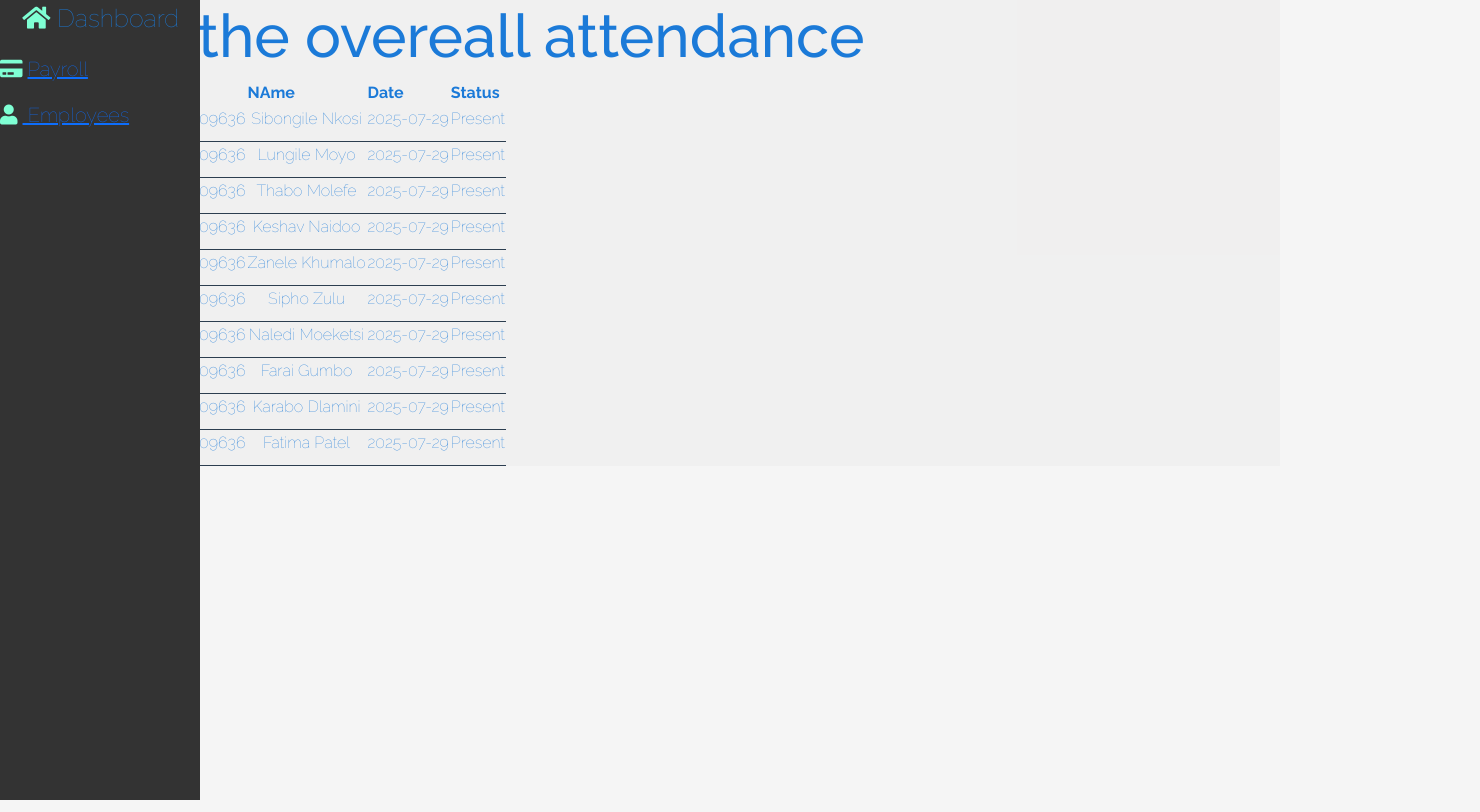
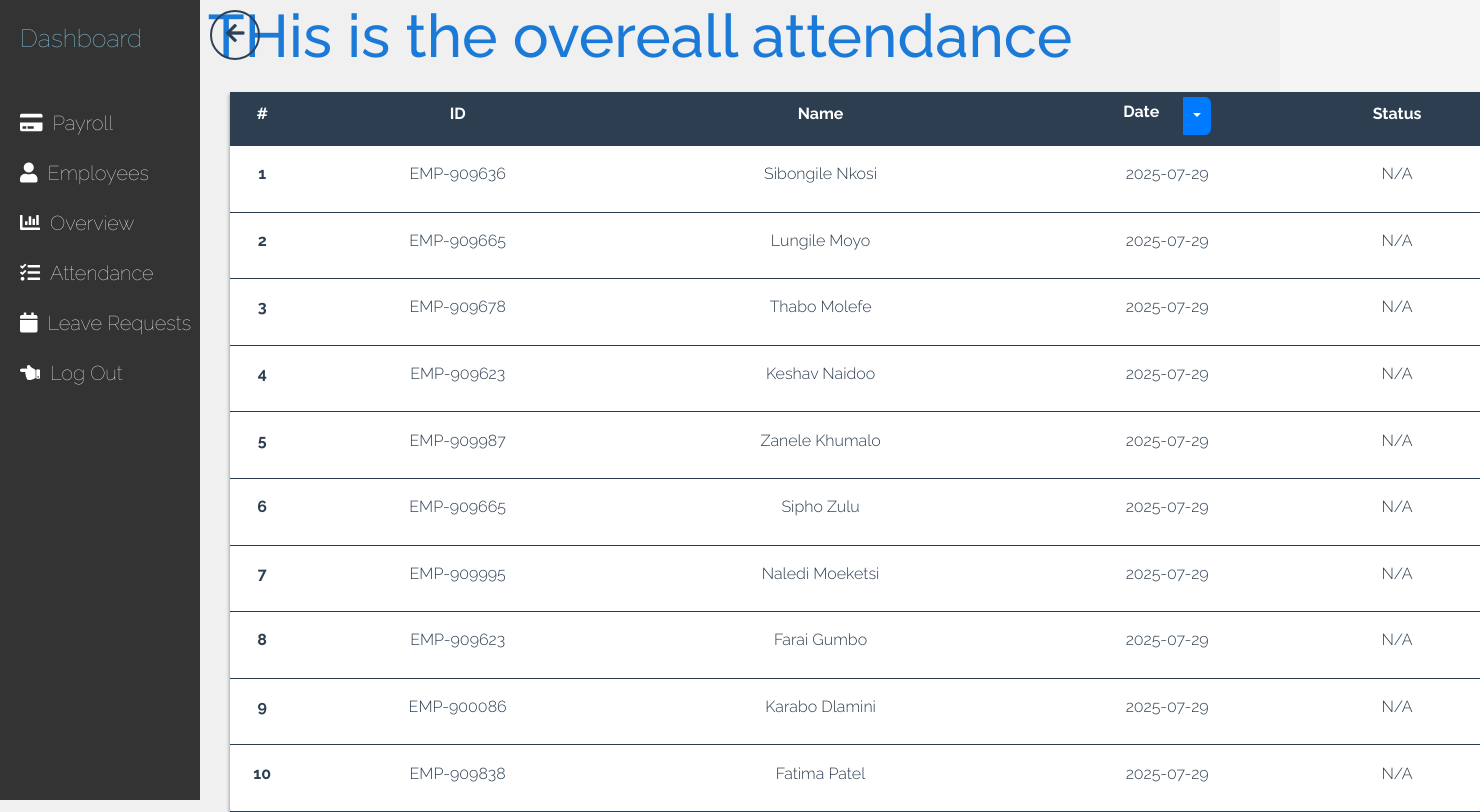
Before and after one commit to Emanorion/HR_systems_core_project, a Vue app in the folder project-module/: page /#/overallattendance in a window 1280 px wide. Shown: the whole page, 1480 px wide, since content can reach past the window. Built offline with nearby package versions, Linux system fonts and the light colour scheme.

Commit message:
:wheelchair:

```diff
--- a/project-module/src/App.vue
+++ b/project-module/src/App.vue
@@ -45,7 +45,6 @@ nav a:hover{
 h3{
   margin: 0;
   color: #d3d7db;
-  color: #2c3e50;
 }
 
 nav a.router-link-exact-active {
--- a/project-module/src/components/AttendanceStats.vue
+++ b/project-module/src/components/AttendanceStats.vue
@@ -2,33 +2,43 @@
     <div class="attendanceCard">
         <h4 class="attendTitle">Attendance feedback</h4>
         <p>Todays stats</p>
-        <div class="attendItems">
-            <div class="attendancePercent">
-
+        <div class="tank">
+            <div class="attendanceProgress">
+                <div class="progressBar" :style="{ width: progressWidth + '%' }">Attendance {{ progressWidth }}%</div>
             </div>
-            <router-link to="/overallattendance"><button>see more</button></router-link>
         </div>
+        <router-link to="/overallattendance"><button class="seeattend">see more</button></router-link>
     </div>
 </template>
 
 <script>
-import attendanceAndLeave from '@/data/attendanceAndLeave';
+let i = 0;
 export default {
     name: 'AttendanceStats',
     data() {
         return {
-            attendanceAndLeave: attendanceAndLeave
+            progressWidth: 1
         }
     },
+    mounted() {
+        this.move();
+    },
     methods: {
-        isPresent() {
-
-        },
-        progressBar() {
-            let progress = attendanceAndLeave.attendance[4].status
-
+        move() {
+            if (this.progressWidth >= 100) {
+                this.progressWidth = 1;
+            }
+            let width = this.progressWidth;
+            let id = setInterval(() => {
+                if (width >= 100) {
+                    clearInterval(id);
+                } else {
+                    width++;
+                    this.progressWidth = width;
+                }
+            }, 10);
         }
-    }
+    },
 }
 </script>
 <style>
@@ -40,4 +50,35 @@ export default {
     border-radius: 5px;
     box-shadow: 0 4px 16px 0 rgba(8, 14, 20, 0.312);
 }
+.tank{
+    display: flex;
+    flex-direction: column;
+    justify-content: center;
+    align-items: center;
+}
+.attendanceProgress {
+    width: 90%;
+    background-color: grey;
+    border-radius: 4px;
+}
+.seeattend{
+    width: 85px;
+    height: 30px;
+    margin-top: 20px;
+    margin-right: 10px;
+    margin-left: 24px;
+    background-color: white;
+    border: 1px solid skyblue;
+    border-radius: 5px;
+    color: rgb(78, 177, 216);
+}
+.progressBar {
+    height: 40px;
+    width: 1%;
+    background-color: #2c3e50;
+    color: white;
+    text-align: center;
+    font-weight: 300;
+    margin: auto;
+}
 </style>
--- a/project-module/src/components/EmployeeAttendance.vue
+++ b/project-module/src/components/EmployeeAttendance.vue
@@ -5,17 +5,17 @@
         <table class="table">
             <thead>
                 <tr>
-                    <th scope="col">#</th>
-                    <th scope="col">ID</th>
-                    <th scope="col">Name</th>
-                    <th scope="col">Date</th>
-                    <th scope="col">Status</th>
+                    <th class="Hrow" scope="col">#</th>
+                    <th class="Hrow" scope="col">ID</th>
+                    <th class="Hrow" scope="col">Name</th>
+                    <th class="Hrow" scope="col">Date</th>
+                    <th class="Hrow" scope="col">Status</th>
                 </tr>
             </thead>
             <tbody>
-                <tr v-for="stats in attendanceAndLeave" :key="stats.employeeId">
+                <tr v-for="(stats, idx) in attendanceAndLeave" :key="stats.employeeId">
                     <th scope="row">{{ stats.employeeId }}</th>
-                    <td>EMP-909636</td>
+                    <td>{{ empIDs[idx] }}</td>
                     <td>{{ stats.name }}</td>
                     <td>{{ stats.attendance[4].date }}</td>
                     <td>{{ stats.attendance[4].status }}</td>
@@ -25,14 +25,14 @@
     </div>
 </template>
 
-<style>
+<style scoped>
 .headingText {
     padding-top: 5px;
-    text-decoration: underline;
     background-color: white;
     width: 100%;
     border-radius: 3px;
-    box-shadow: 0 4px 16px 0 rgba(8, 14, 20, 0.473);
+    margin: 0;
+    /* box-shadow: 0 4px 16px 0 rgba(8, 14, 20, 0.473); */
 }
 
 .table {
@@ -52,10 +52,14 @@
     margin-left: 230px;
     margin-top: 20px;
 }
+.Hrow{
+    background-color: #2c3e50;
+    color: white;
+}
 .table th,
 td {
     text-align: center;
-    padding-bottom: 10px;
+    /* padding-bottom: 10px; */
     border-bottom: 1px solid #2c3e50;
 }
 </style>
@@ -67,7 +71,19 @@ export default {
     name: 'EmployeeAttendance',
     data() {
         return {
-            attendanceAndLeave: attendanceAndLeave
+            attendanceAndLeave: attendanceAndLeave,
+            empIDs: [
+                 'EMP-909636',
+                 'EMP-909665',
+                 'EMP-909678',
+                 'EMP-909623',
+                 'EMP-909987',
+                 'EMP-909665',
+                 'EMP-909995',
+                 'EMP-909623',
+                 'EMP-900086',
+                 'EMP-909838'
+            ]
         }
     },
     methods: {
--- a/project-module/src/components/EmployeeOverallAttendance.vue
+++ b/project-module/src/components/EmployeeOverallAttendance.vue
@@ -1,23 +1,36 @@
 <template>
-    <p>This is attendance</p>
-    <table>
+    <div class="empTable">
+        <table class="content">
             <thead>
-            <th scope="col">#</th>
-            <th scope="col">ID</th>
-            <th scope="col">NAme</th>
-            <th scope="col">Date</th>
-            <th scope="col">Status</th>
+                <th class="Hrow" scope="col">#</th>
+                <th class="Hrow" scope="col">ID</th>
+                <th class="Hrow" scope="col">Name</th>
+                <th class="Hrow" scope="col">
+                    <div class="btn-group">
+                        <span class="date">Date</span><button type="button" class="btn "></button>
+                        <button type="button" class="btn btn-danger dropdown-toggle dropdown-toggle-split"
+                            data-bs-toggle="dropdown" aria-expanded="false">
+                            <span class="visually-hidden">Toggle Dropdown</span>
+                        </button>
+                        <ul class="dropdown-menu">
+                            <li><a class="dropdown-item"><input v-model="selectDate" type="date"></a></li>
+                        </ul>
+                    </div>
+                </th>
+                <th class="Hrow" scope="col">Status</th>
             </thead>
             <tbody>
-            <tr v-for="stats in attendanceAndLeave" :key="stats.employeeId">
+                <tr v-for="(stats, idx) in attendanceAndLeave" :key="stats.employeeId">
                     <th scope="row">{{ stats.employeeId }}</th>
-                <td>EMP-909636</td>
+                    <td>{{ empIDs[idx] }}</td>
                     <td>{{ stats.name }}</td>
                     <td>{{ stats.attendance[4].date }}</td>
-                <td>{{ stats.attendance[4].status }}</td>
+                    <td>{{ checkIfDatePresent(stats) }}</td>
                 </tr>
             </tbody>
         </table>
+    </div>
+
 </template>
 
 <script>
@@ -25,11 +38,74 @@ import attendanceAndLeave from '@/data/attendanceAndLeave';
 
 export default {
     name: 'EmployeeOverallAttendance',
-    data(){
-        return{
-            attendanceAndLeave: attendanceAndLeave
+    data() {
+        return {
+            attendanceAndLeave: attendanceAndLeave,
+            selectDate: '',
+            empIDs: [
+                 'EMP-909636',
+                 'EMP-909665',
+                 'EMP-909678',
+                 'EMP-909623',
+                 'EMP-909987',
+                 'EMP-909665',
+                 'EMP-909995',
+                 'EMP-909623',
+                 'EMP-900086',
+                 'EMP-909838'
+            ]
+        }
+    },
+    methods: {
+
+        checkIfDatePresent(stats){
+            const record = stats.attendance.find(att => att.date === this.selectDate);
+            return record ? record.status : 'N/A'
         }
     }
 }
 
 </script>
+
+<style>
+.empTable {
+    text-align: center;
+    color: #2c3e50;
+    font-weight: 300;
+    background-color: white;
+    border-radius: 5px;
+    width: 1250px;
+    height: 90vh;
+    margin-left: 230px;
+    margin-top: 20px;
+}
+.Hrow{
+    background-color: #2c3e50;
+    color: white;
+}
+.content {
+    width: 1250px;
+    margin: auto;
+    padding: 10;
+    box-shadow: 1px 4px 3px 2px rgba(8, 14, 20, 0.312);
+    height: 100%;
+}
+.date{
+    text-align: center;
+    margin-top: 7px;
+    font-size: 16px;
+}
+.content th,
+td {
+    text-align: center;
+    padding-bottom: 10px;
+    border-bottom: 1px solid #2c3e50;
+    height: 45px;
+}
+.btn-group .btn-danger {
+    background-color: #007bff !important;
+    border-color: #007bff !important;
+    color: #fff !important;
+    margin-top: 4px;
+}
+</style>
--- a/project-module/src/components/EmployeeReview.vue
+++ b/project-module/src/components/EmployeeReview.vue
@@ -13,7 +13,7 @@
     }
 </script>
 
-<style>
+<style scoped>
     .ReviewCard{
         background-color: white;
         margin-left: 10px;
--- a/project-module/src/components/NavBar.vue
+++ b/project-module/src/components/NavBar.vue
@@ -3,10 +3,6 @@
         <h3 style="flex-grow: 0;padding-left: 10px;">ModernTech Solutions</h3>
         <div>
             <router-link to="/" style="flex-grow: 2;">Home</router-link>
-            <router-link to="/overview" style="flex-grow: 1;">Overview</router-link>
-            <router-link to="/overallattendance">Attendance</router-link>
-            <router-link to="/leaveform">Leave Requests</router-link>
-            <router-link to="/payroll">Payroll</router-link>
         </div>
     </nav>
 </template>
--- a/project-module/src/components/SideBar.vue
+++ b/project-module/src/components/SideBar.vue
@@ -1,41 +1,63 @@
 <template>
     <div class="sideBar">
         <div class="sidebar-title">
-            <p><i class="fa fa-fw fa-home"></i>Dashboard</p>
+            <p>Dashboard</p>
         </div>
         <div class="items">
-            <p class="icon"><router-link to="/payroll"><i class="fa fa-credit-card"></i>Payroll</router-link></p>
-            <p class="icon"><router-link to="/Employees"><i class="fa fa-user" aria-hidden="true"></i> Employees</router-link></p>
+            <ul>
+                    <li class="icon sidebar-item"><i class="fa fa-credit-card"></i><router-link to="/payroll"class="dash-link">Payroll</router-link></li>
+                    <li class="icon sidebar-item"><i class="fa fa-user" aria-hidden="true"></i><router-link to="/Employees"
+                        class="dash-link">Employees</router-link></li>
+                    <li class="icon sidebar-item"><i class="fa fa-bar-chart" aria-hidden="true"></i><router-link to="/overview"
+                        class="dash-link">Overview</router-link></li>
+                    <li class="icon sidebar-item"><i class="fa fa-tasks" aria-hidden="true"></i><router-link
+                        to="/overallattendance" class="dash-link">Attendance</router-link></li>
+                    <li class="icon sidebar-item"><i class="fa fa-calendar-o" aria-hidden="true"></i><router-link to="/leaveform"
+                        class="dash-link">Leave Requests</router-link></li>
+                    <li class="icon sidebar-item"><i class="fa fa-hand-o-left" aria-hidden="true"></i><router-link to="/"
+                        class="dash-link">Log Out</router-link></li>
+            </ul>
         </div>
     </div>
 
 </template>
 
 <script>
-import router from '@/router';
-
 export default {
     name: 'Dashboard'
 }
 </script>
 <style>
-.fa{
-    color: aquamarine;margin-right: 5px;
+.fa {
+    color: white;
+}
 
-}
 .sidebar-title {
     font-size: 25px;
-    text-align: center;
+    margin-left: 20px;
+    margin-top: 20px;
+    margin-bottom: 50px;
+    color: skyblue;
+}
+
+.items ul {
+    list-style-type: none;
+    padding-left: 0;
+    margin: 0;
+}
+.items-box{
+    display: flex;
+}
+.dash-link {
+    color: white;
+    text-decoration: none;
 }
 
 .items {
     color: white;
     font-size: 20px;
     text-align: start;
-    width: 150px;
-    display: flex;
-    flex-direction: column;
-    justify-content: space-between;
+    width: 200px;
 }
 
 .dashItems {
@@ -46,11 +68,18 @@ export default {
 .sideBar {
     background-color: #333;
     width: 200px;
-    height: 100vh;
+    height: 100%;
     z-index: 1000;
     position: fixed;
     overflow-y: auto;
     top: 0;
     left: 0;
 }
+.sidebar-item{
+    display: flex;
+    align-items: center;
+    gap: 10px;
+    margin-left: 20px;
+    margin-top: 20px;
+}
 </style>
--- a/project-module/src/views/HomeView.vue
+++ b/project-module/src/views/HomeView.vue
@@ -1,17 +1,14 @@
 <template>
 
-  <NavBar />
   <HomePage />
 </template>
 
 <script>
 import HomePage from "@/components/HomePage";
-import NavBar from "@/components/NavBar.vue";
 
 export default {
   components: {
-    HomePage,
-    NavBar
+    HomePage
   }
 }
 </script>
--- a/project-module/src/views/LeaveForm.vue
+++ b/project-module/src/views/LeaveForm.vue
@@ -1,14 +1,15 @@
 <template>
-    <NavBar />
+    <SideBar />
     <h1 style="text-align: center;">This is the leave requests page</h1>
 </template>
 
 <script>
-import NavBar from '@/components/NavBar.vue';
+import SideBar from '@/components/SideBar.vue';
+
 
 export default{
     components: {
-        NavBar
+        SideBar
     }
 }
 </script>
--- a/project-module/src/views/OverallAttendance.vue
+++ b/project-module/src/views/OverallAttendance.vue
@@ -1,14 +1,16 @@
 <template>
-    <h1>THis is the overeall attendance</h1>
-    <div class="layout">
+    <div class="btn-return">
+        <router-link to="/overview">
+            <i class="i-arrow fa fa-arrow-left fa-lg" aria-hidden="true"></i>
+        </router-link>
+    </div>
+    <h1 class="pageTitle">THis is the overeall attendance</h1>
     <EmployeeOverallAttendance />
     <SideBar />
-    </div>
 </template>
 
 <script>
 import EmployeeOverallAttendance from '@/components/EmployeeOverallAttendance.vue';
-import HrNav from '@/components/HrNav.vue';
 import NavBar from '@/components/NavBar.vue';
 import SideBar from '@/components/SideBar.vue';
 
@@ -21,8 +23,21 @@ export default {
 }
 </script>
 <style>
-    .layout{
-        display: flex;
+    .pageTitle{
+        text-align: center;
     }
-
+    .btn-return{
+        margin-left: 210px;
+        height: 50px;
+        width: 50px;
+        border: 2px solid #2d4257;
+        text-align: center;
+        align-content: center;
+        border-radius: 50%;
+        position: fixed;
+        margin-top: 10px;
+    }
+    .i-arrow{
+        color: #2d4257;
+    }
 </style>
--- a/project-module/src/views/Overview.vue
+++ b/project-module/src/views/Overview.vue
@@ -17,7 +17,6 @@
 <script>
 import Dashboard from '@/components/SideBar.vue';
 import EmployeeAttendance from '@/components/EmployeeAttendance.vue';
-import HrNav from '@/components/HrNav.vue';
 import LeaveStats from '@/components/LeaveStats.vue';
 import AttendanceStats from '@/components/AttendanceStats.vue';
 import EmployeeReview from '@/components/EmployeeReview.vue';
@@ -26,7 +25,6 @@ export default {
     components: {
         Dashboard,
         EmployeeAttendance,
-        HrNav,
         LeaveStats,
         AttendanceStats,
         EmployeeReview
@@ -36,6 +34,7 @@ export default {
 </script>
 <style>
 .overView-Layout {
+    margin-top:30px;
     display: flex;
     flex-direction: column;
 }
```
Also changed, not shown: project-module/src/components/EmployeeOverallAttendance-DESKTOP-3UV7IV5.vue (deleted, +0 -45 lines). Lines whose indentation alone changed are shown as unchanged.
